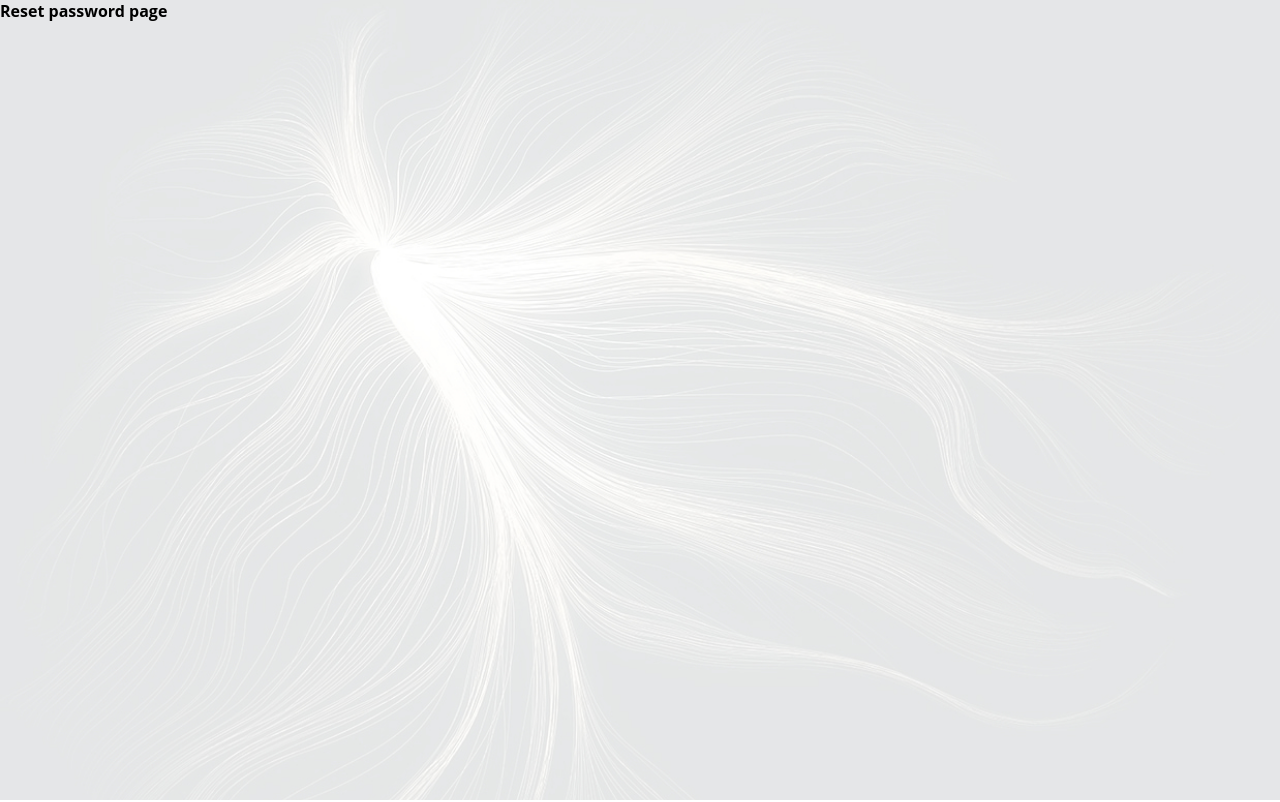
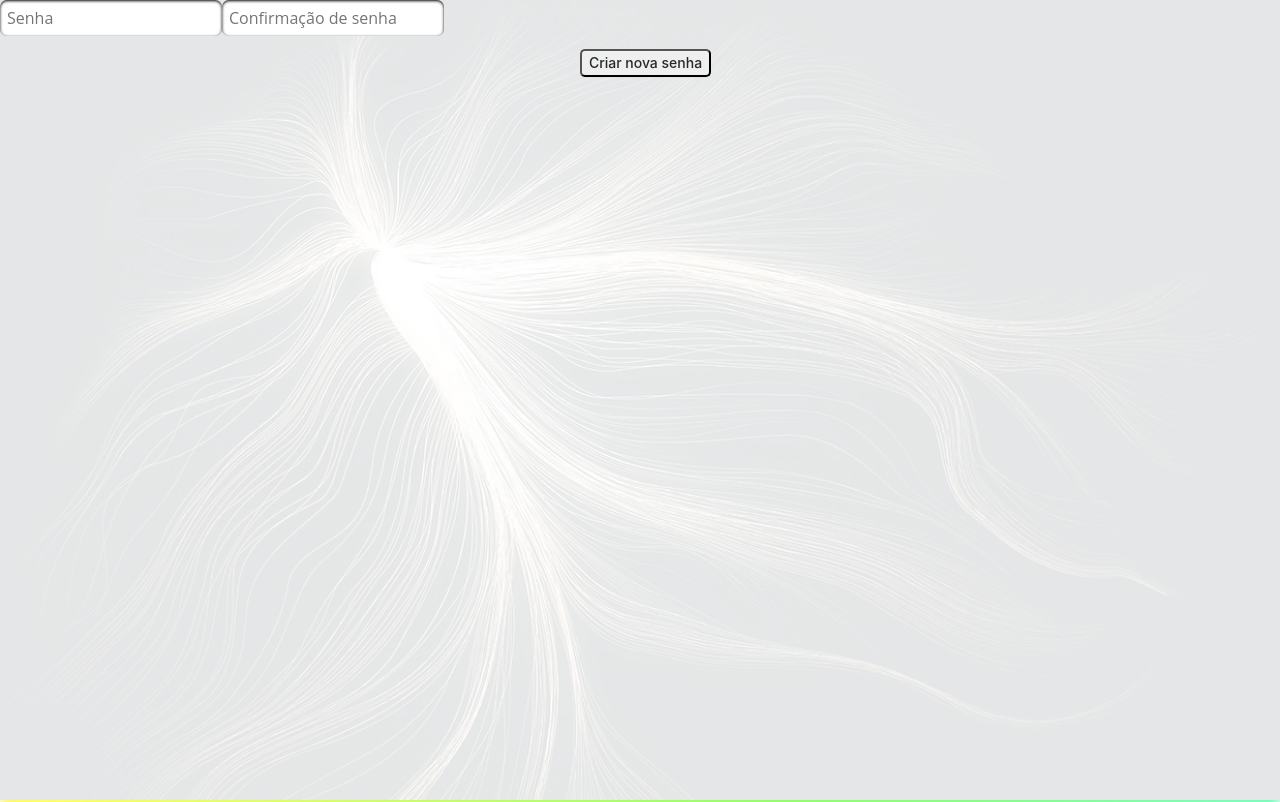
Before and after one commit to rafittu/front-lumin, a React (Create React App) app: page /recover-password/1 in a window 1280 px wide. Built offline with nearby package versions, Linux system fonts and the light colour scheme.

Commit message:
feat: form to create new password

```diff
--- a/src/pages/ResetPassword.jsx
+++ b/src/pages/ResetPassword.jsx
@@ -1,10 +1,62 @@
-import React from 'react';
+import React, { useState } from 'react';
 import { useParams } from 'react-router-dom';
+import InputLabel from '../components/InputLabel';
 
 function ResetPassword() {
   const { token } = useParams();
 
-  return <h1>Reset password page</h1>;
+  const [newPassword, setNewPassword] = useState({
+    password: '',
+    passwordConfirmation: '',
+  });
+
+  const inputFields = [
+    { name: 'password', label: 'Senha', type: 'password' },
+    {
+      name: 'passwordConfirmation',
+      label: 'Confirmação de senha',
+      type: 'password',
+    },
+  ];
+
+  const handleInputChange = (e) => {
+    const { name, value } = e.target;
+
+    setNewPassword((prevData) => ({
+      ...prevData,
+      [name]: value,
+    }));
+  };
+
+  const handlePasswordSubmit = async (e) => {
+    e.preventDefault();
+
+    console.log(token);
+    console.log(newPassword);
+  };
+
+  return (
+    <form onSubmit={handlePasswordSubmit}>
+      <div className="inputs-container">
+        {inputFields.map((field) => (
+          <InputLabel htmlFor={field.name} key={field.name}>
+            <input
+              name={field.name}
+              id={field.name}
+              value={newPassword[field.name]}
+              onChange={handleInputChange}
+              type={field.type}
+              placeholder={field.label}
+            />
+          </InputLabel>
+        ))}
+      </div>
+
+      <div className="inputs-buttons">
+        <button type="submit">Criar nova senha</button>
+      </div>
+    </form>
+  );
 }
 
 export default ResetPassword;
```
